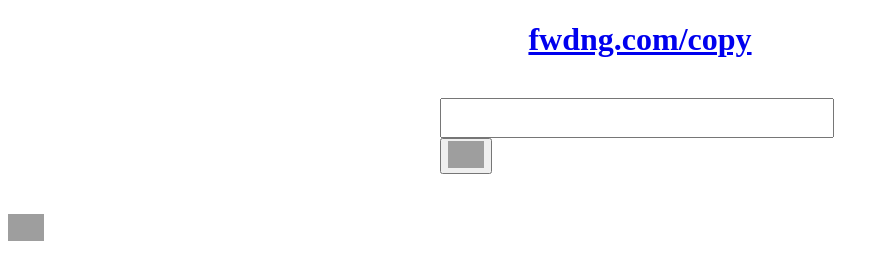
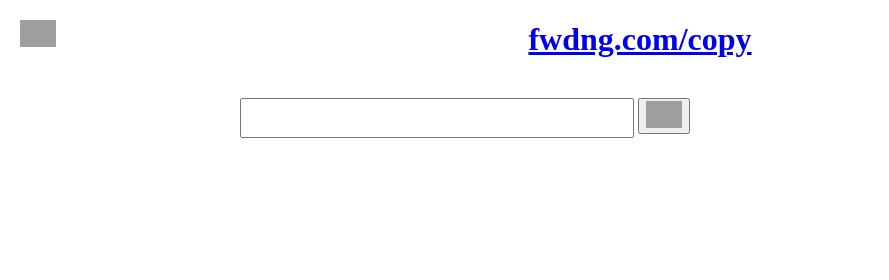
Before and after one commit to nathanpuls/copy, a plain HTML site: page index.html in a window 1280 px wide. Shown: the whole page, without its empty margins (0-889 px from the left). Drawn offline with Linux system fonts and the light colour scheme; some packages are replaced by stand-ins of ours; grey boxes are pictures that could not be loaded; a script that the page names is missing.

Commit message:
Update style.css

```diff
--- a/style.css
+++ b/style.css
@@ -1,4 +1,13 @@
 .example2 {
   margin: 40px auto;
-  width: 400px;
+  width: 800px;
 }
+
+div.fixed {
+  position: fixed;
+  top: 0;
+  left: 0;
+  width: 30px;
+  padding: 20px;
+
+}
```
